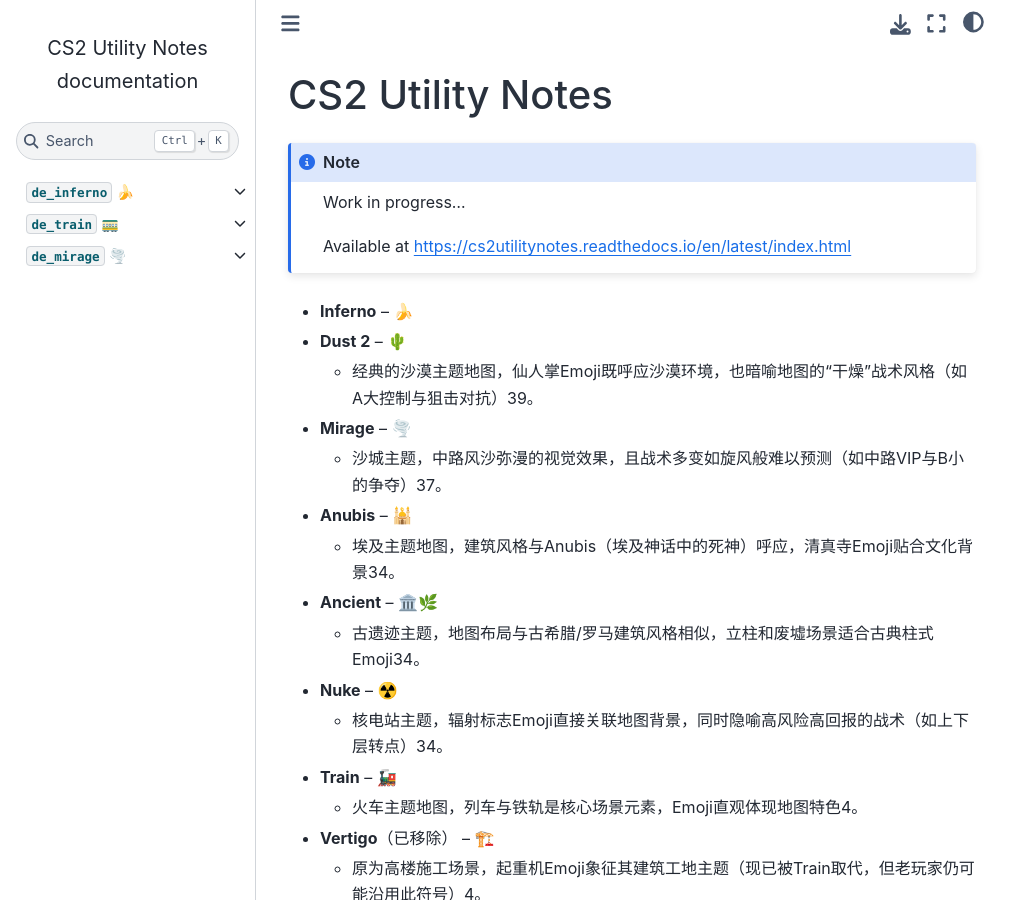
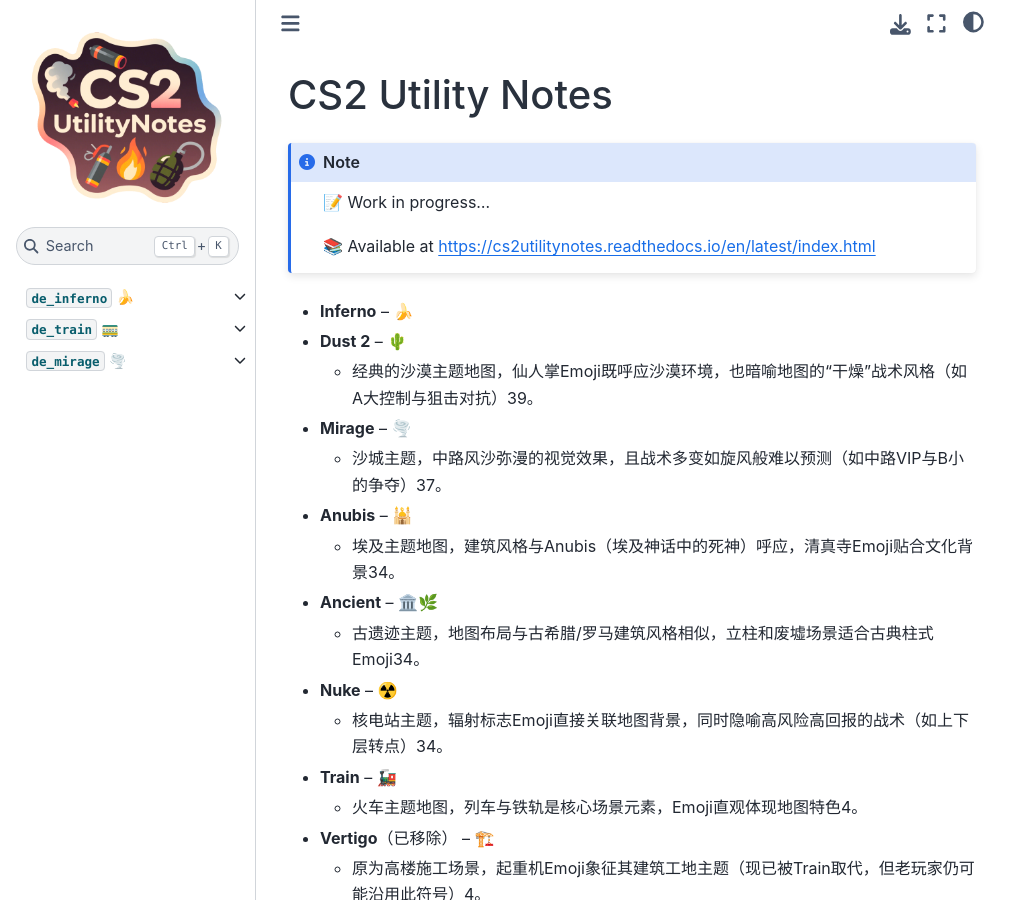
Before and after one commit to marine-suki/CS2UtilityNotes, a Sphinx documentation site: the page built from docs/index.md, in a window 1280 px wide and 900 px high. Shown: the whole window, without its empty margins (0-1031 px from the left). Built offline with Sphinx 7.4.7 and the Sphinx Book theme 1.1.4, drawn with Linux system fonts in a browser that asks for light colours.

Commit message:
add logo

```diff
--- a/docs/conf.py
+++ b/docs/conf.py
@@ -51,6 +51,14 @@
 # -- Options for HTML output -------------------------------------------------
 
 html_theme = 'sphinx_book_theme'
+html_theme_options = {
+    "logo": {
+        # "text": "CS2 Utility Notes",
+        "image_light": "_static/CS2UtilityNotesLogo.png",
+        "image_dark": "_static/CS2UtilityNotesLogo.png",
+    }
+}
+
 html_static_path = ['_static']
 myst_enable_extensions = [
     "amsmath",
--- a/docs/index.md
+++ b/docs/index.md
@@ -3,9 +3,9 @@
 :::{admonition} Note
 :class: note
 
-Work in progress...
+📝 Work in progress...
 
-Available at https://cs2utilitynotes.readthedocs.io/en/latest/index.html
+📚 Available at https://cs2utilitynotes.readthedocs.io/en/latest/index.html
 :::
 
 * **Inferno** – 🍌
```
Also changed, not shown: docs/_static/CS2UtilityNotesLogo.png (added).
